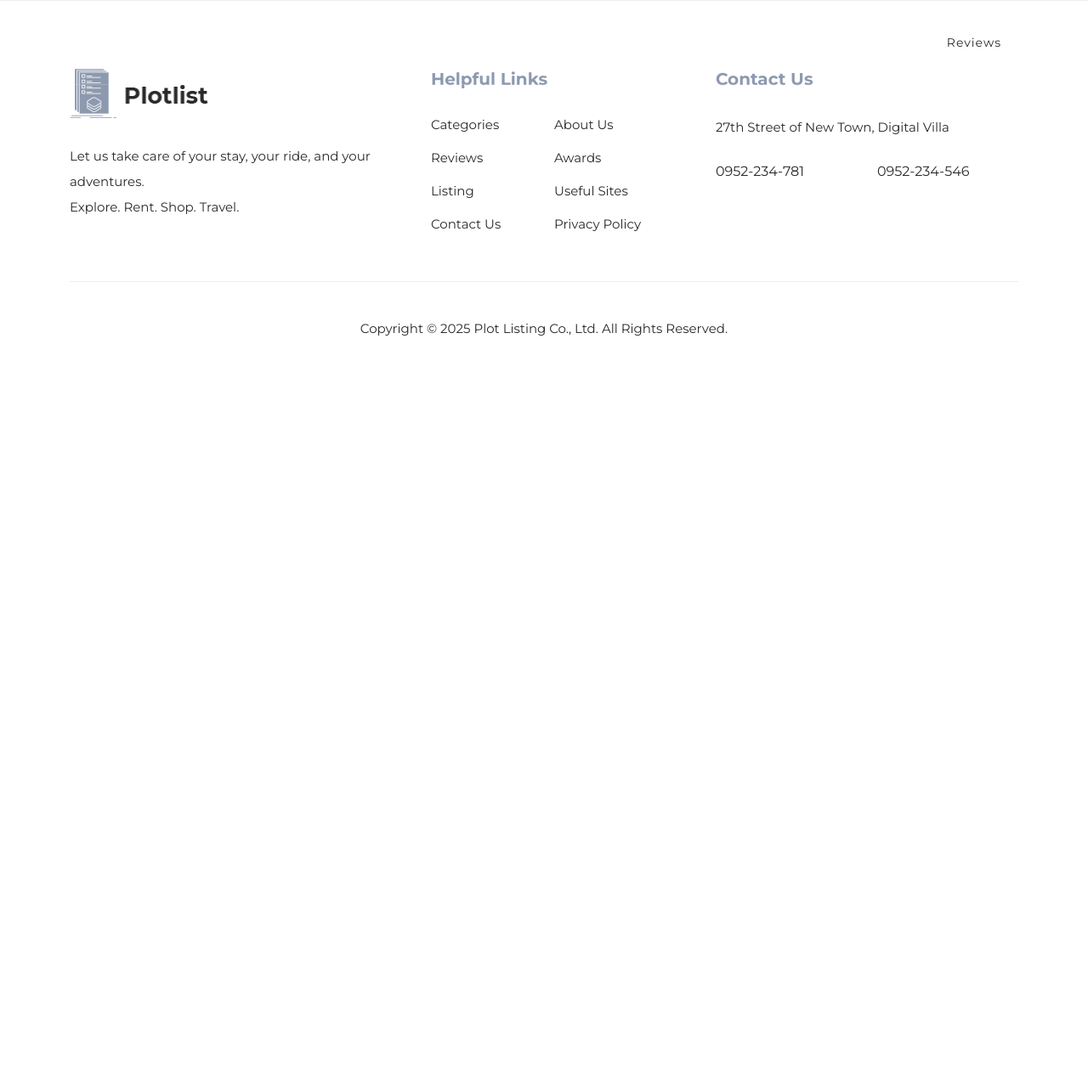
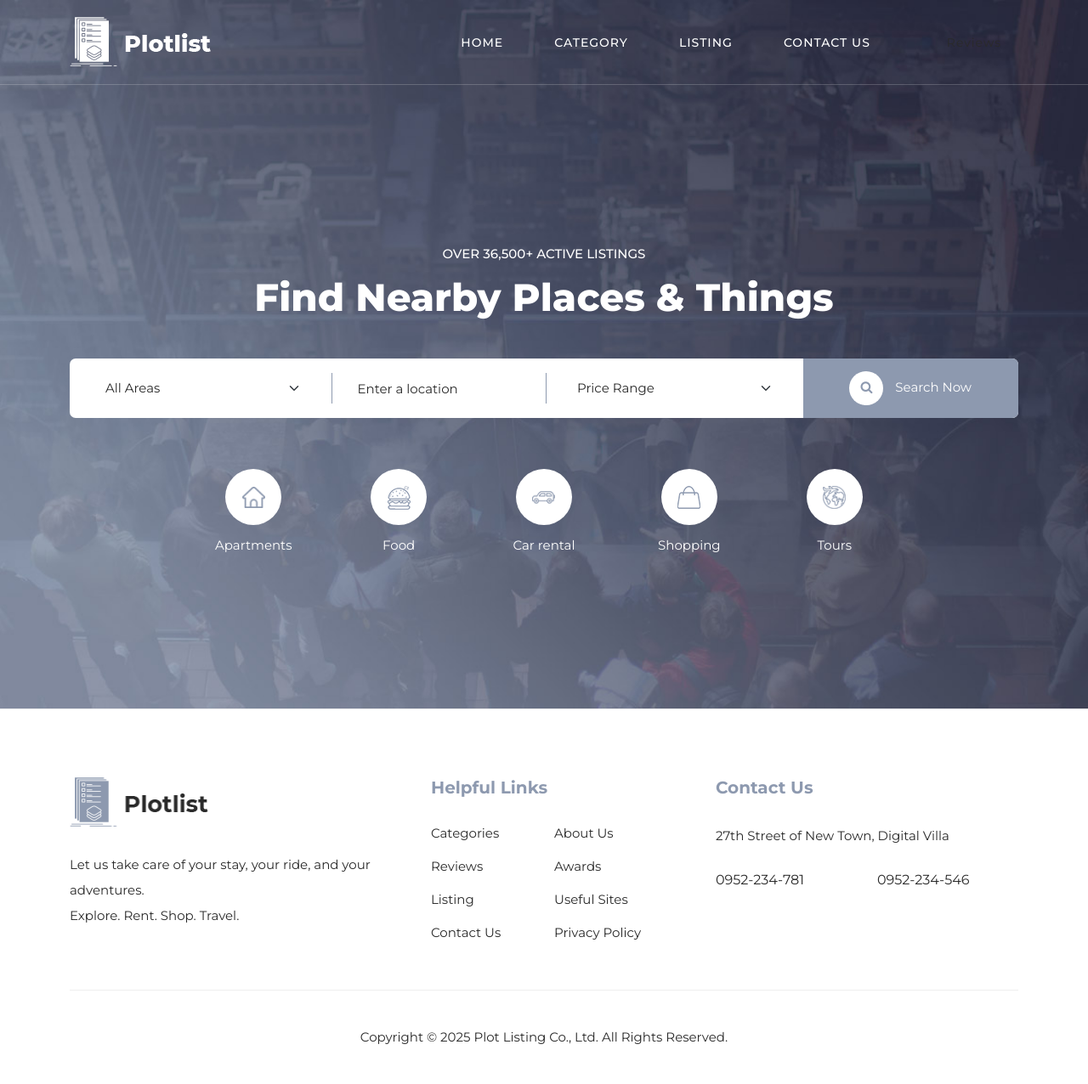
Before and after one commit to denissadikovpro/zaverecnyproject, a PHP site: page / in a window 1280 px wide. Shown: the whole page at 85% size. Before the commit the page ends 395 px from the top, so only its background shows below. Run offline with PHP 8.4, Linux system fonts and the light colour scheme.

Commit message:
Main banner section added

```diff
--- a/index.php
+++ b/index.php
@@ -32,6 +32,73 @@
 
 
 
+<!-- main banner section starts -->
+<div class="main-banner">
+    <div class="container">
+      <div class="row">
+        <div class="col-lg-12">
+          <div class="top-text header-text">
+            <h6>Over 36,500+ Active Listings</h6>
+            <h2>Find Nearby Places &amp; Things</h2>
+          </div>
+        </div>
+        <div class="col-lg-12">
+          <form id="search-form" name="gs" method="submit" role="search" action="#">
+            <div class="row">
+              <div class="col-lg-3 align-self-center">
+                  <fieldset>
+                      <select name="area" class="form-select" aria-label="Area" id="chooseCategory" onchange="this.form.click()">
+                          <option selected>All Areas</option>
+                          <option value="Village">Village</option>
+                          <option value="Town">Town</option>
+                          <option value="Modern City">Modern City</option>
+                          <option value="Countryside">Countryside</option>
+                          <option value="Desert">Desert</option>
+                      </select>
+                  </fieldset>
+              </div>
+              <div class="col-lg-3 align-self-center">
+                  <fieldset>
+                      <input type="address" name="address" class="searchText" placeholder="Enter a location" autocomplete="on" required>
+                  </fieldset>
+              </div>
+              <div class="col-lg-3 align-self-center">
+                  <fieldset>
+                      <select name="price" class="form-select" aria-label="Default select example" id="chooseCategory" onchange="this.form.click()">
+                          <option selected>Price Range</option>
+                          <option value="$100 - $250">$100 - $250</option>
+                          <option value="$250 - $500">$250 - $500</option>
+                          <option value="$500 - $1000">$500 - $1,000</option>
+                          <option value="$1000+">$1,000 or more</option>
+                      </select>
+                  </fieldset>
+              </div>
+              <div class="col-lg-3">
+                  <fieldset>
+                      <button class="main-button"><i class="fa fa-search"></i> Search Now</button>
+                  </fieldset>
+              </div>
+            </div>
+          </form>
+        </div>
+        <div class="col-lg-10 offset-lg-1">
+          <ul class="categories">
+            <li><a href="category.php"><span class="icon"><img src="assets/images/search-icon-01.png" alt="Home"></span>Apartments</a></li>
+            <li><a href="listing.php"><span class="icon"><img src="assets/images/search-icon-02.png" alt="Food"></span>Food</a></li>
+            <li><a href="#"><span class="icon"><img src="assets/images/search-icon-03.png" alt="Vehicle"></span>Car rental</a></li>
+            <li><a href="#"><span class="icon"><img src="assets/images/search-icon-04.png" alt="Shopping"></span>Shopping</a></li>
+            <li><a href="#"><span class="icon"><img src="assets/images/search-icon-05.png" alt="Travel"></span>Tours</a></li>
+          </ul>
+        </div>
+      </div>
+    </div>
+  </div>
+<!-- main banner section ends -->
+
+
+
+
+
 <!-- footer section starts -->
 <?php include_once "assets/parts/footer.php" ?>
 <!-- footer section ends -->
```
